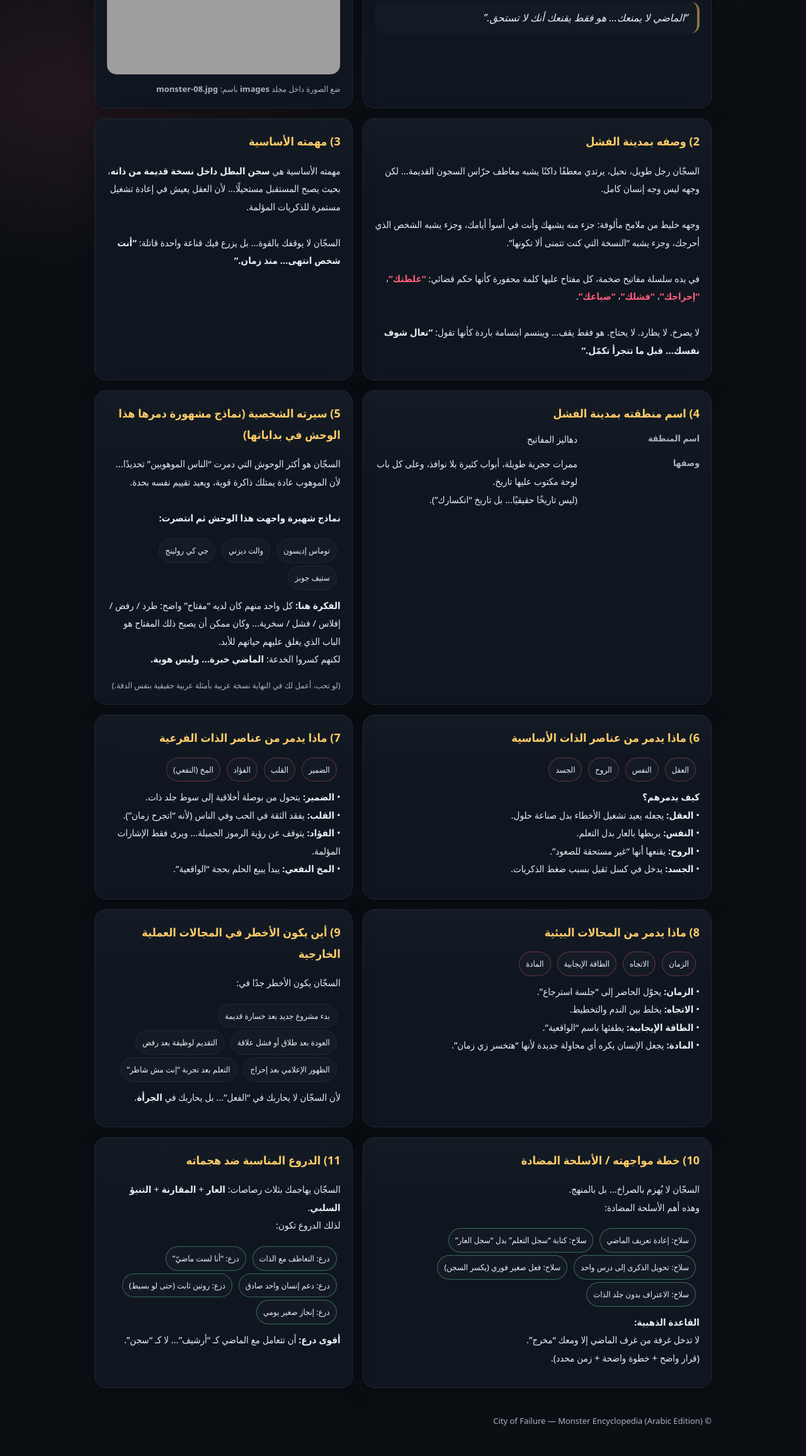
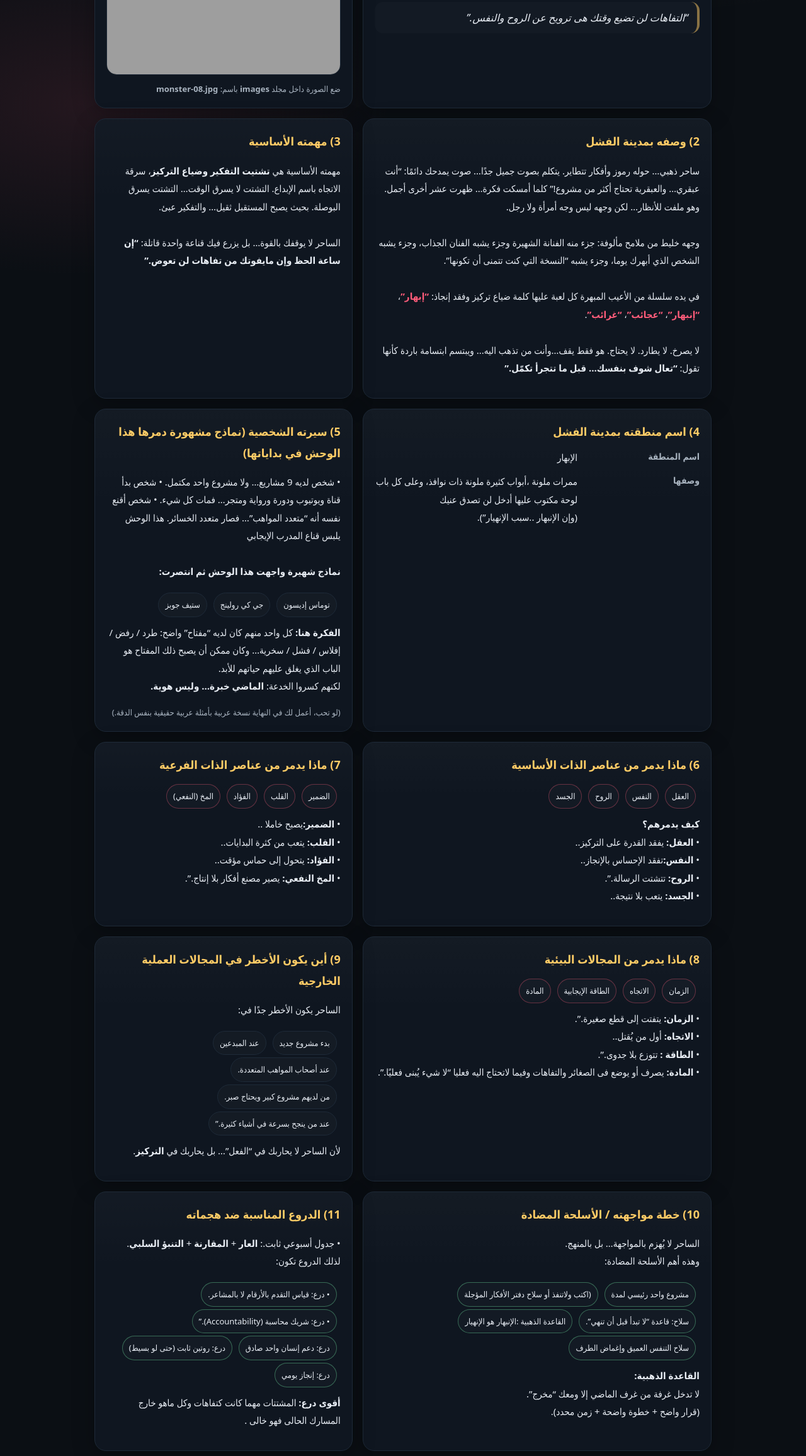
Before and after one commit to fopontop73-cloud/city-of-failure-site, a plain HTML site: page monsters/monster-08.html in a window 1280 px wide. Shown: the part 396-2708 px from the top of the page at 63% size. Drawn offline with Linux system fonts and the light colour scheme; grey boxes are pictures that could not be loaded.

Commit message:
Update monster description from 'السجّان' to 'الساحر'

```diff
--- a/monsters/monster-08.html
+++ b/monsters/monster-08.html
@@ -3,8 +3,8 @@
 <head>
   <meta charset="utf-8" />
   <meta name="viewport" content="width=device-width,initial-scale=1" />
-  <title>الوحش 08 — السجّان (الماضي) | City of Failure</title>
-  <meta name="description" content="صفحة موسوعية عن وحش السجّان (الماضي) في مدينة الفشل: وصفه، مهمته، ماذا يدمر، وأسلحة مواجهته." />
+  <title>الوحش 08 — الساحر(التشتيت) | City of Failure</title>
+  <meta name="description" content="صفحة موسوعية عن وحش الساحر( المُلهى ) في مدينة الفشل: وصفه، مهمته، ماذا يدمر، وأسلحة مواجهته." />
   <style>
     :root{
       --bg:#0b0f14;
@@ -148,11 +148,11 @@
 
 <header>
   <div class="crumb">City of Failure ⟵ الوحوش ⟵ الوحش 08</div>
-  <h1>الوحش 08 — السجّان (الماضي)</h1>
+  <h1>الوحش 08 — الساحر(التشتيت)</h1>
   <p class="subtitle">
-    الوحش الذي لا يهاجمك بالسلاح… بل بالمفاتيح.
+    الوحش الذي لا يهاجمك بالسلاح… بل بالتفاهات.
     <br/>
-    يفتح لك “غرفة” قديمة… فتنسى أنك خرجت منها أصلًا.
+     يفتح لك “بابا” جديد للتشتيت… فتنسى أنك خرجت من أجل هدف .
   </p>
 </header>
 
@@ -163,17 +163,17 @@
     <h2>1) اسم الوحش</h2>
     <div class="kv">
       <div class="k">الاسم الرسمي</div>
-      <div class="v">السجّان</div>
+      <div class="v">الساحر</div>
 
       <div class="k">اللقب داخل المدينة</div>
-      <div class="v">حارس الندم</div>
+      <div class="v">قاتل التركيز فى المهام فاسد كل ماهو هام</div>
 
       <div class="k">التصنيف</div>
-      <div class="v">وحش نفسي / زمني / ذاكرة</div>
+      <div class="v">وحش نفسي / زمني / عقلى</div>
     </div>
 
     <div class="quote">
-      “الماضي لا يمنعك… هو فقط يقنعك أنك لا تستحق.”
+      “التفاهات لن تضيع وقتك هى ترويح عن الروح والنفس.”
     </div>
   </div>
 
@@ -182,7 +182,7 @@
     <h2>صورة الوحش</h2>
     <div class="imgbox">
       <!-- غيّر اسم الصورة حسب ملفك -->
-      <img src="../images/monster-08.png" alt="السجّان — الماضي" />
+      <img src="../images/monster-08.png" alt="الساحر— الشتات" />
     </div>
     <div class="note">
       ضع الصورة داخل مجلد <b>images</b> باسم: <b>monster-08.jpg</b>
@@ -192,38 +192,46 @@
   <div class="card">
     <h2>2) وصفه بمدينة الفشل</h2>
     <p class="v">
-      السجّان رجل طويل، نحيل، يرتدي معطفًا داكنًا يشبه معاطف حرّاس السجون القديمة…
-      لكن وجهه ليس وجه إنسان كامل.
+      ساحر ذهبي… حوله رموز وأفكار تتطاير.
+يتكلم بصوت جميل جدًا… صوت يمدحك دائمًا:
+“أنت عبقري… والعبقرية تحتاج أكثر من مشروع!”
+كلما أمسكت فكرة…
+ظهرت عشر أخرى أجمل.
+ وهو ملفت للأنظار…
+      لكن وجهه ليس وجه أمرأة ولا رجل.
       <br/><br/>
       وجهه خليط من ملامح مألوفة:
-      جزء منه يشبهك وأنت في أسوأ أيامك،
-      وجزء يشبه الشخص الذي أحرجك،
-      وجزء يشبه “النسخة التي كنت تتمنى ألا تكونها”.
+      جزء منه الفنانة الشهيرة وجزء يشبه الفنان الجذاب،
+      وجزء يشبه الشخص الذي أبهرك يوما،
+      وجزء يشبه “النسخة التي كنت تتمنى أن تكونها”.
       <br/><br/>
-      في يده سلسلة مفاتيح ضخمة،
-      كل مفتاح عليها كلمة محفورة كأنها حكم قضائي:
-      <span class="danger">“غلطتك”</span>،
-      <span class="danger">“إحراجك”</span>،
-      <span class="danger">“فشلك”</span>،
-      <span class="danger">“ضياعك”</span>.
+      في يده سلسلة من الأعيب المبهرة
+      كل لعبة عليها كلمة ضياع تركيز وفقد إنجاذ:
+      <span class="danger">“إبهار”</span>،
+      <span class="danger">“إنبهار”</span>،
+      <span class="danger">“عجائب”</span>،
+      <span class="danger">“غرائب”</span>.
       <br/><br/>
       لا يصرخ.
       لا يطارد.
       لا يحتاج.
-      هو فقط يقف… ويبتسم ابتسامة باردة كأنها تقول:
-      <b>“تعال شوف نفسك… قبل ما تتجرأ تكمّل.”</b>
+      هو فقط يقف…وأنت من تذهب اليه... ويبتسم ابتسامة باردة كأنها تقول:
+      <b>“تعال شوف بنفسك… قبل ما تتجرأ تكمّل.”</b>
     </p>
   </div>
 
   <div class="card">
     <h2>3) مهمته الأساسية</h2>
     <p class="v">
-      مهمته الأساسية هي <b>سجن البطل داخل نسخة قديمة من ذاته</b>،
-      بحيث يصبح المستقبل مستحيلًا… لأن العقل يعيش في إعادة تشغيل مستمرة للذكريات المؤلمة.
+      مهمته الأساسية هي <b>تشتيت التفكير وضياع التركيز</b>،
+       سرقة الاتجاه باسم الإبداع.
+التشتت لا يسرق الوقت…
+التشتت يسرق البوصلة.
+بحيث يصبح المستقبل ثقيل… والتفكير عبئ.
       <br/><br/>
-      السجّان لا يوقفك بالقوة…
+      الساحر لا يوقفك بالقوة…
       بل يزرع فيك قناعة واحدة قاتلة:
-      <b>“أنت شخص انتهى… منذ زمان.”</b>
+      <b>“إن ساعة الحظ وإن مايفوتك من تفاهات لن تعوض.”</b>
     </p>
   </div>
 
@@ -231,14 +239,14 @@
     <h2>4) اسم منطقته بمدينة الفشل</h2>
     <div class="kv">
       <div class="k">اسم المنطقة</div>
-      <div class="v">دهاليز المفاتيح</div>
+      <div class="v">الإبهار</div>
 
       <div class="k">وصفها</div>
       <div class="v">
-        ممرات حجرية طويلة، أبواب كثيرة بلا نوافذ،
-        وعلى كل باب لوحة مكتوب عليها تاريخ.
+         ممرات ملونة ،أبواب كثيرة  ملونة  ذات نوافذ،
+        وعلى كل باب لوحة مكتوب عليها أدخل لن تصدق عنيك
         <br/>
-        (ليس تاريخًا حقيقيًا… بل تاريخ “انكسارك”).
+        (وإن الإنبهار ..سبب الإنهيار”).
       </div>
     </div>
   </div>
@@ -246,17 +254,18 @@
   <div class="card">
     <h2>5) سيرته الشخصية (نماذج مشهورة دمرها هذا الوحش في بداياتها)</h2>
     <p class="v">
-      السجّان هو أكثر الوحوش التي دمرت “الناس الموهوبين” تحديدًا…
-      لأن الموهوب عادة يمتلك ذاكرة قوية،
-      ويعيد تقييم نفسه بحدة.
+      •	شخص لديه 9 مشاريع… ولا مشروع واحد مكتمل.
+•	شخص بدأ قناة ويوتيوب ودورة ورواية ومتجر… فمات كل شيء.
+•	شخص أقنع نفسه أنه “متعدد المواهب”… فصار متعدد الخسائر.
+هذا الوحش يلبس قناع المدرب الإيجابي
+
       <br/><br/>
       <b>نماذج شهيرة واجهت هذا الوحش ثم انتصرت:</b>
     </p>
 
     <div class="v">
       <span class="pill">توماس إديسون</span>
-      <span class="pill">والت ديزني</span>
-      <span class="pill">جي كي رولينج</span>
+           <span class="pill">جي كي رولينج</span>
       <span class="pill">ستيف جوبز</span>
     </div>
 
@@ -284,10 +293,10 @@
 
     <p class="v" style="margin-top:10px">
       <b>كيف يدمرهم؟</b><br/>
-      • <b>العقل:</b> يجعله يعيد تشغيل الأخطاء بدل صناعة حلول.<br/>
-      • <b>النفس:</b> يربطها بالعار بدل التعلم.<br/>
-      • <b>الروح:</b> يقنعها أنها “غير مستحقة للصعود”.<br/>
-      • <b>الجسد:</b> يدخل في كسل ثقيل بسبب ضغط الذكريات.
+      • <b>العقل:</b> يفقد القدرة على التركيز..<br/>
+      • <b>النفس:</b>تفقد الإحساس بالإنجاز..<br/>
+      • <b>الروح:</b> تتشتت الرسالة.”.<br/>
+      • <b>الجسد:</b> يتعب بلا نتيجة..
     </p>
   </div>
 
@@ -301,10 +310,10 @@
     </div>
 
     <p class="v" style="margin-top:10px">
-      • <b>الضمير:</b> يتحول من بوصلة أخلاقية إلى سوط جلد ذات.<br/>
-      • <b>القلب:</b> يفقد الثقة في الحب وفي الناس (لأنه “اتجرح زمان”).<br/>
-      • <b>الفؤاد:</b> يتوقف عن رؤية الرموز الجميلة… ويرى فقط الإشارات المؤلمة.<br/>
-      • <b>المخ النفعي:</b> يبدأ يبيع الحلم بحجة “الواقعية”.
+      • <b>الضمير:</b>يصبح خاملا ..<br/>
+      • <b>القلب:</b> يتعب من كثرة البدايات..<br/>
+      • <b>الفؤاد:</b> يتحول إلى حماس مؤقت..<br/>
+      • <b>المخ النفعي:</b> يصير مصنع أفكار بلا إنتاج.”.
     </p>
   </div>
 
@@ -318,30 +327,30 @@
     </div>
 
     <p class="v" style="margin-top:10px">
-      • <b>الزمان:</b> يحوّل الحاضر إلى “جلسة استرجاع”.<br/>
-      • <b>الاتجاه:</b> يخلط بين الندم والتخطيط.<br/>
-      • <b>الطاقة الإيجابية:</b> يطفئها باسم “الواقعية”.<br/>
-      • <b>المادة:</b> يجعل الإنسان يكره أي محاولة جديدة لأنها “هتخسر زي زمان”.
+      • <b>الزمان:</b> يتفتت إلى قطع صغيرة.”.<br/>
+      • <b>الاتجاه:</b> أول من يُقتل..<br/>
+      • <b>الطاقة :</b> تتوزع بلا جدوى.”.<br/>
+      • <b>المادة:</b> يصرف أو يوضع فى الصغائر والتفاهات وفيما لاتحتاج اليه فعليا “لا شيء يُبنى فعليًا.”.
     </p>
   </div>
 
   <div class="card">
     <h2>9) أين يكون الأخطر في المجالات العملية الخارجية</h2>
     <p class="v">
-      السجّان يكون الأخطر جدًا في:
+      الساحر يكون الأخطر جدًا في:
     </p>
 
     <div class="v">
-      <span class="pill">بدء مشروع جديد بعد خسارة قديمة</span>
-      <span class="pill">العودة بعد طلاق أو فشل علاقة</span>
-      <span class="pill">التقديم لوظيفة بعد رفض</span>
-      <span class="pill">الظهور الإعلامي بعد إحراج</span>
-      <span class="pill">التعلم بعد تجربة “إنت مش شاطر”</span>
+      <span class="pill">بدء مشروع جديد </span>
+      <span class="pill">عند المبدعين</span>
+      <span class="pill">عند أصحاب المواهب المتعددة.</span>
+      <span class="pill">من لديهم مشروع كبير ويحتاج صبر.</span>
+      <span class="pill">عند من ينجح بسرعة في أشياء كثيرة.”</span>
     </div>
 
     <p class="v" style="margin-top:10px">
-      لأن السجّان لا يحاربك في “الفعل”…
-      بل يحاربك في <b>الجرأة</b>.
+      لأن الساحر لا يحاربك في “الفعل”…
+      بل يحاربك في <b>التركيز</b>.
     </p>
   </div>
 
@@ -349,17 +358,18 @@
     <h2>10) خطة مواجهته / الأسلحة المضادة</h2>
 
     <p class="v">
-      السجّان لا يُهزم بالصراخ… بل بالمنهج.
+      الساحر لا يُهزم بالمواجهة… بل بالمنهج.
       <br/>
       وهذه أهم الأسلحة المضادة:
     </p>
 
     <div class="v">
-      <span class="pill good">سلاح: إعادة تعريف الماضي</span>
-      <span class="pill good">سلاح: كتابة “سجل التعلم” بدل “سجل العار”</span>
-      <span class="pill good">سلاح: تحويل الذكرى إلى درس واحد</span>
-      <span class="pill good">سلاح: فعل صغير فوري (يكسر السجن)</span>
-      <span class="pill good">سلاح: الاعتراف بدون جلد الذات</span>
+      <span class="pill good">مشروع واحد رئيسي لمدة</span>
+
+      <span class="pill good"> (اكتب ولاتنفذ أو سلاح دفتر الأفكار المؤجلة</span>
+      <span class="pill good">سلاح: قاعدة “لا تبدأ قبل أن تنهي”.</span>
+      <span class="pill good">القاعدة الذهبية :الإنبهار هو الإنهيار</span>
+      <span class="pill good">سلاح التنفس العميق وإغماض الطرف </span>
     </div>
 
     <p class="v" style="margin-top:10px">
@@ -374,23 +384,23 @@
     <h2>11) الدروع المناسبة ضد هجماته</h2>
 
     <p class="v">
-      السجّان يهاجمك بثلاث رصاصات:
+    •	جدول أسبوعي ثابت.:
       <b>العار</b> + <b>المقارنة</b> + <b>التنبؤ السلبي</b>.
       <br/>
       لذلك الدروع تكون:
     </p>
 
     <div class="v">
-      <span class="pill good">درع: التعاطف مع الذات</span>
-      <span class="pill good">درع: “أنا لست ماضيّ”</span>
+      <span class="pill good">•	درع: قياس التقدم بالأرقام لا بالمشاعر.</span>
+      <span class="pill good">•	درع: شريك محاسبة (Accountability).”</span>
       <span class="pill good">درع: دعم إنسان واحد صادق</span>
       <span class="pill good">درع: روتين ثابت (حتى لو بسيط)</span>
-      <span class="pill good">درع: إنجاز صغير يومي</span>
+      <span class="pill good">درع: إنجاز يومي</span>
     </div>
 
     <p class="v" style="margin-top:10px">
       <b>أقوى درع:</b>
-      أن تتعامل مع الماضي كـ “أرشيف”… لا كـ “سجن”.
+      المشتتات مهما كانت كتفاهات وكل ماهو خارج المسارك الحالى فهو خالى .
     </p>
   </div>
 
```
